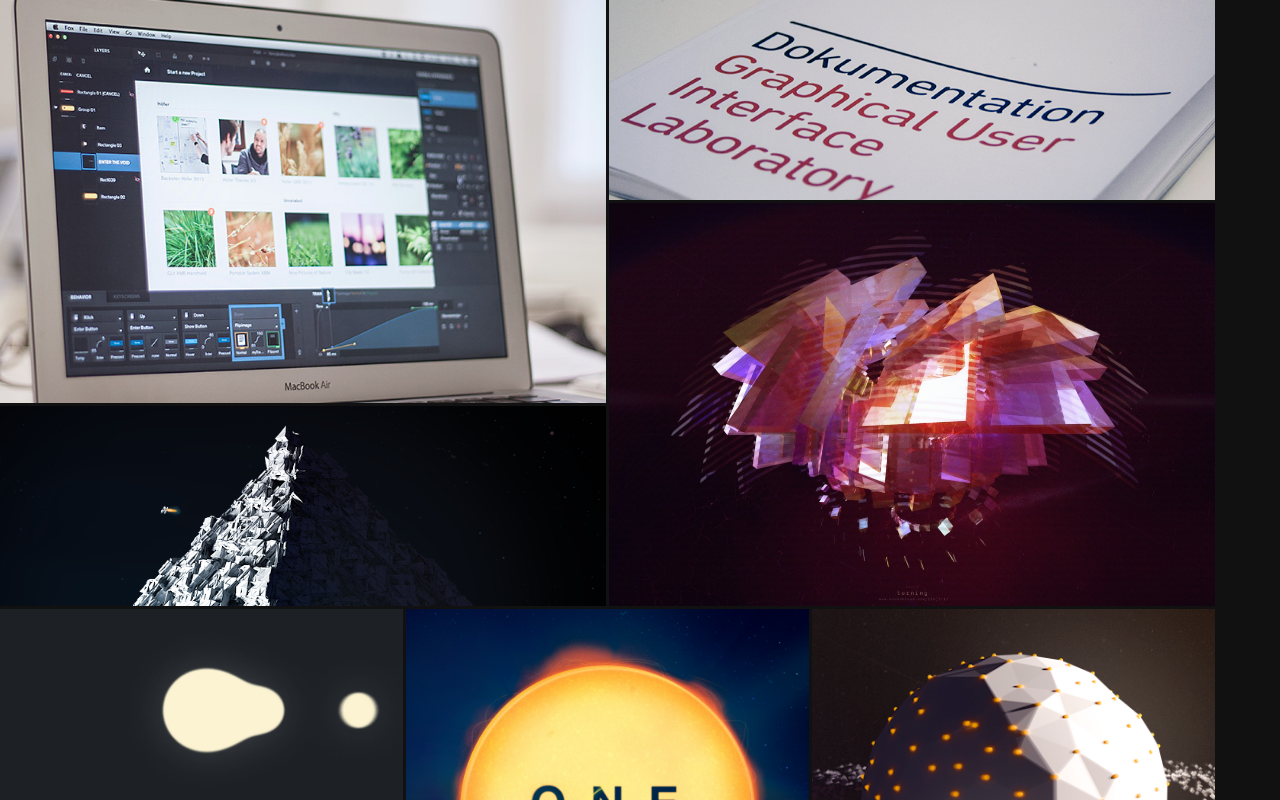
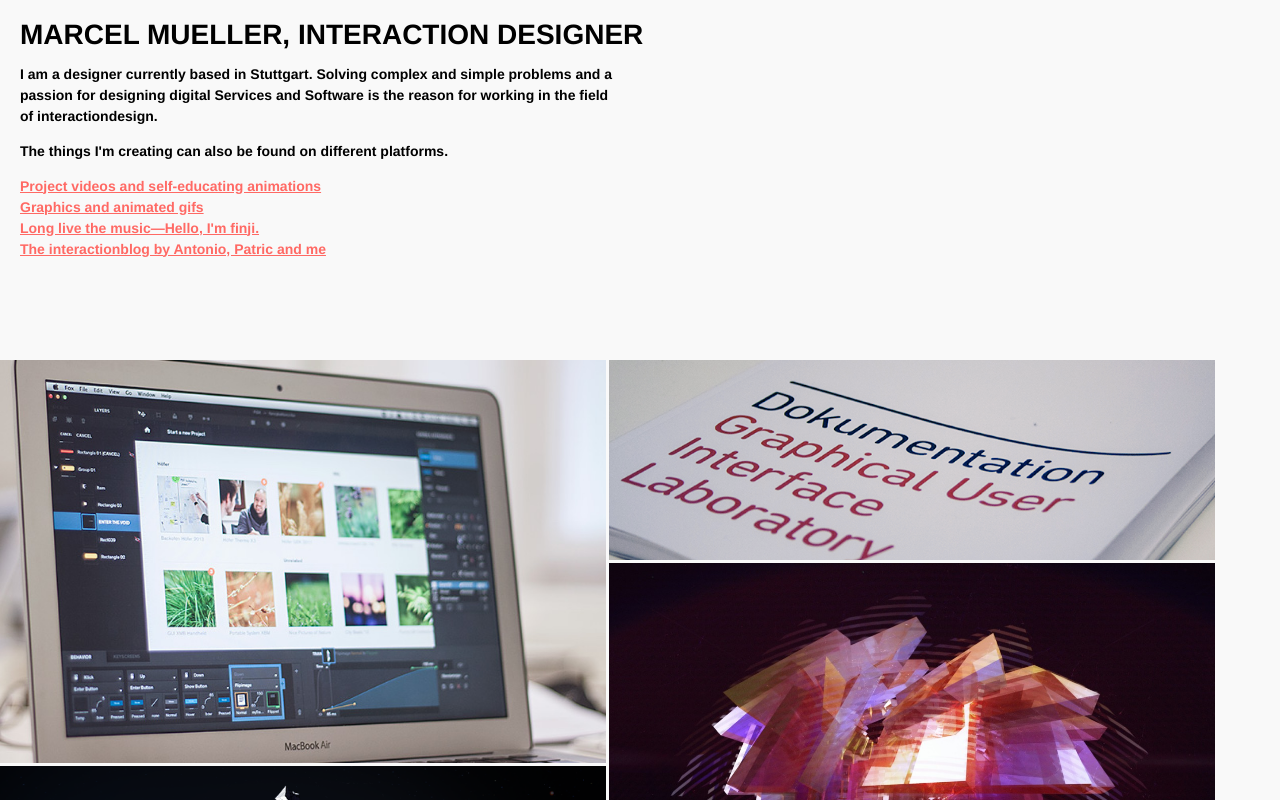
Before and after one commit to itymarcel/2015portfolio, a website: page index.html in a window 1280 px wide. Shown: the top 800 px of the page. Drawn offline with nearby package versions, Linux system fonts and the light colour scheme.

Commit message:
Added intro description
- background white, still needs to be figured out

```diff
--- a/css/style.css
+++ b/css/style.css
@@ -1,7 +1,7 @@
 html, body {
 	margin:0;
 	padding:0;
-	background:#111;
+	background:#f9f9f9;
 	font-family:'Helvetica Neue', Helvetica, Arial, sans-serif;
 	font-weight:bold;
 	font-size:14px;
@@ -11,6 +11,9 @@ html, body {
 a, a:visited, a:hover, a:active {
 	color:inherit;
 	text-decoration:inherit;
+}
+h1 {
+	text-transform: uppercase;
 }
 .grid {
 	position:relative;
@@ -86,3 +89,18 @@ a, a:visited, a:hover, a:active {
 
 
 			}
+.whoami {
+	position:relative;
+	color:black;
+	margin-bottom:100px;
+	padding-left:20px;
+	padding-top:5px;
+}
+.whoami p {
+	max-width:600px;
+}
+.whoami a {
+	display:block;
+	color:rgba(255, 105, 100, 1);
+	text-decoration:underline;
+}
--- a/index.html
+++ b/index.html
@@ -29,7 +29,15 @@
 
 </head>
 <body>
-
+	<div class="whoami">
+		<h1>Marcel Mueller, Interaction Designer</h1>
+		<p>I am a designer currently based in Stuttgart. Solving complex and simple problems and a passion for designing digital Services and Software is the reason for working in the field of interactiondesign.</p>
+		<p>The things I'm creating can also be found on different platforms.</p>
+		<a href="https://vimeo.com/user2791735" target="_blank">Project videos and self-educating animations</a>
+		<a href="https://dribbble.com/blaufasan" target="_blank">Graphics and animated gifs</a>
+		<a href="https://soundcloud.com/finji-1" target="_blank">Long live the music—Hello, I'm finji.</a>
+		<a href="https://soundcloud.com/finji-1" target="_blank">The interactionblog by Antonio, Patric and me</a>
+	</div>
       <div class="grid" data-layout="12">
 		  	<div class="grid-block size32" style="background-image:url('img/thmbs/fox_present.jpg');">
 	        	<img src="img/thmbs/fox_present.jpg" data-highres="img/demo/nyc1-highres.jpg"></img>
```
